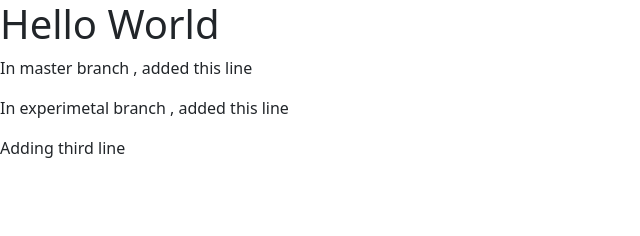
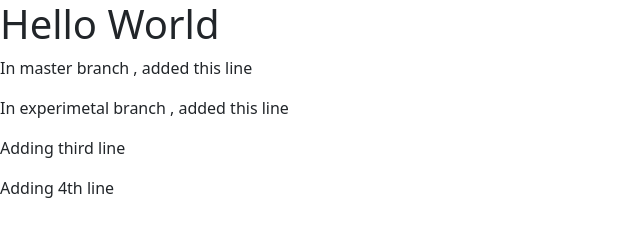
Before and after one commit to megha7july/angela-bootstrap, a plain HTML site: page index.html in a window 1280 px wide. Shown: the whole page, without its empty margins (0-640 px from the left). Drawn offline with nearby package versions, Linux system fonts and the light colour scheme.

Commit message:
forth branch

```diff
--- a/index.html
+++ b/index.html
@@ -12,6 +12,6 @@
     <p>In master branch , added this line</p>
     <p>In experimetal branch , added this line</p>
     <p>Adding third line</p>
-
+    <p>Adding 4th line</p>
 </body>
 </html>
```
